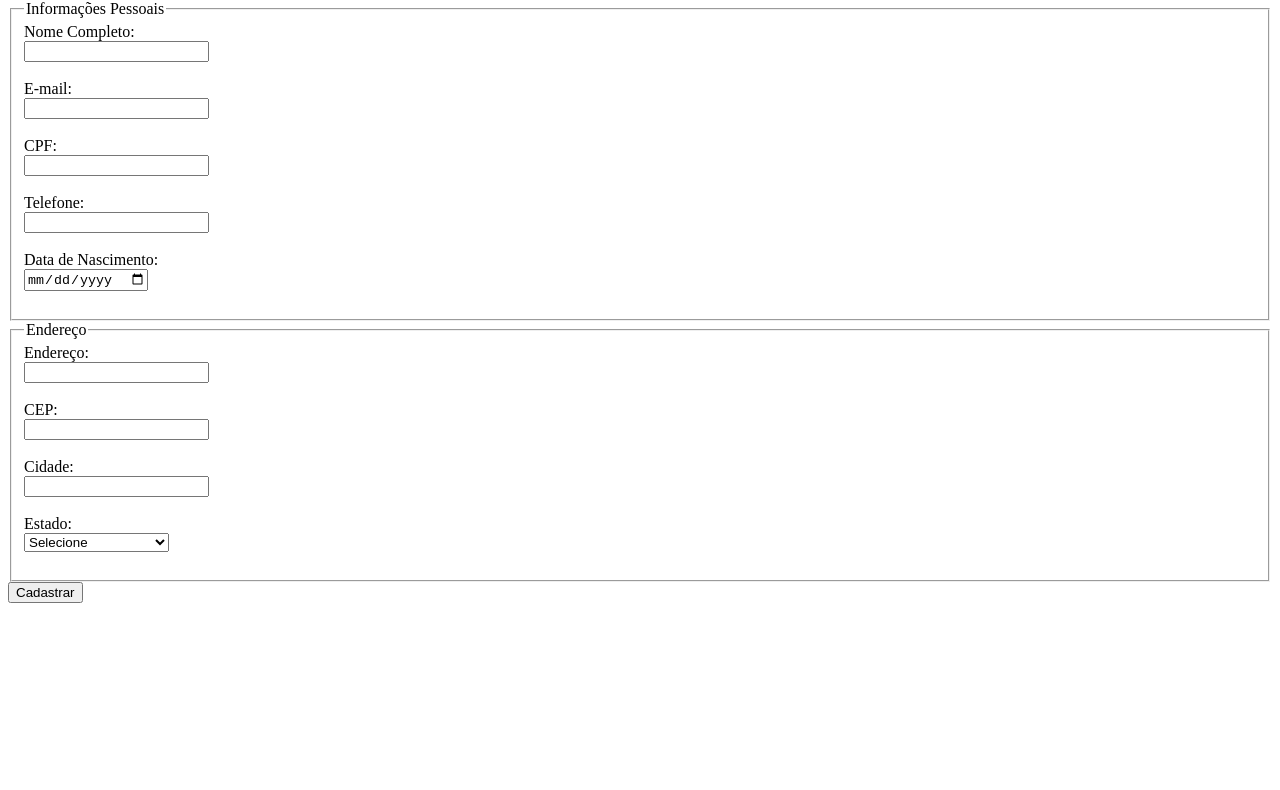
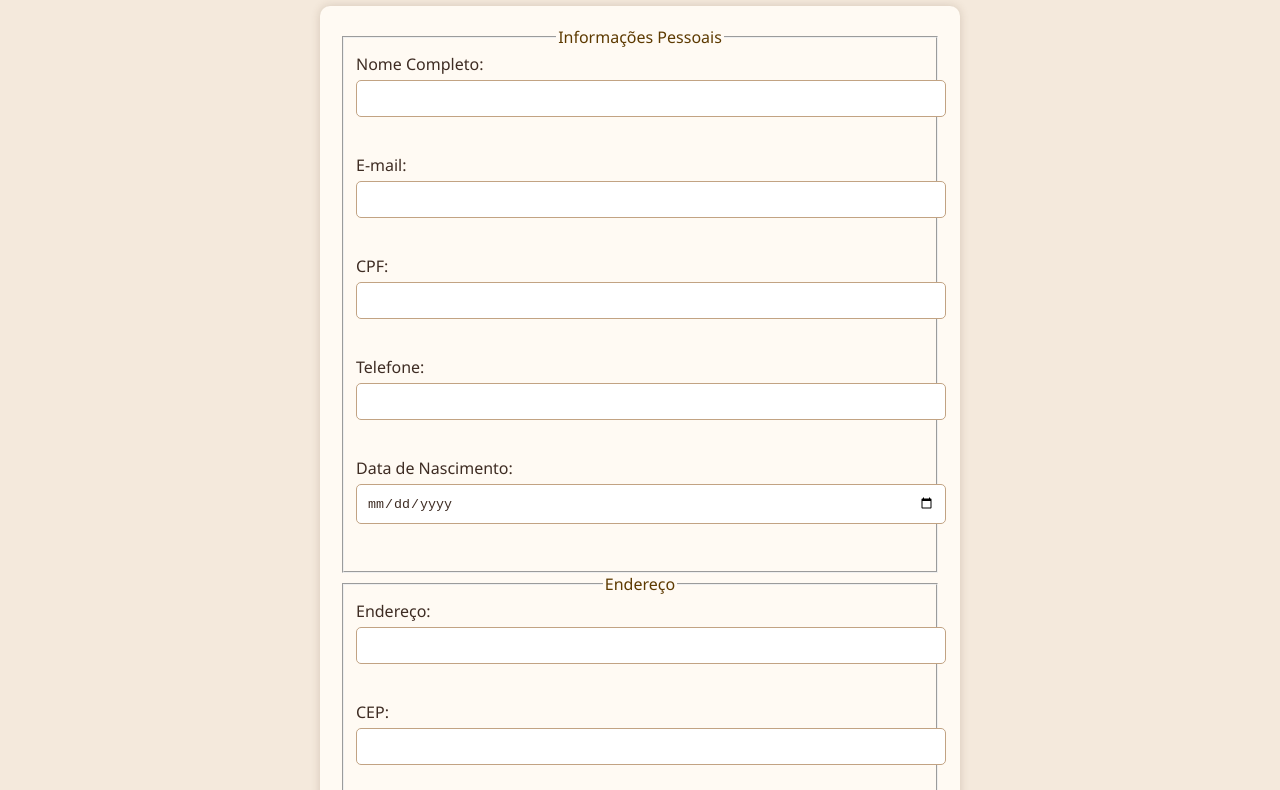
Before and after one commit to wemillyramos/ong-elasconectam, a plain HTML site: page cadastro.html in a window 1280 px wide. Shown: the part 80-870 px from the top of the page. Before the commit the page ends 800 px from the top, so only its background shows below. Drawn offline with Linux system fonts and the light colour scheme.

```diff
--- a/cadastro.html
+++ b/cadastro.html
@@ -3,6 +3,7 @@
 <head>
   <meta charset="UTF-8">
   <title>Cadastro - Elas Conectam</title>
+  <link rel="stylesheet" href="style.css">
   <script>
     // Máscara para CPF
     function mascaraCPF(input) {
--- /dev/null
+++ b/style.css
@@ -0,0 +1,62 @@
+/* Fundo geral */
+body {
+  background-color: #f4e9dc; /* marrom claro/bege */
+  font-family: 'Segoe UI', sans-serif;
+  color: #3e2c23; /* marrom escuro para texto */
+  margin: 20px;
+}
+
+/* Títulos */
+h1, h2, legend {
+  color: #5d3a00; /* marrom médio */
+  text-align: center;
+}
+
+/* Formulário */
+form {
+  background-color: #fffaf3; /* fundo claro com leve tom quente */
+  padding: 20px;
+  border-radius: 10px;
+  max-width: 600px;
+  margin: auto;
+  box-shadow: 0 0 10px rgba(94, 64, 38, 0.2); /* sombra marrom suave */
+}
+
+/* Inputs e selects */
+input, select, textarea {
+  width: 100%;
+  padding: 10px;
+  margin-top: 5px;
+  margin-bottom: 15px;
+  border: 1px solid #c2a383; /* borda marrom clara */
+  border-radius: 5px;
+  background-color: #fff;
+  color: #3e2c23;
+}
+
+/* Botão */
+input[type="submit"] {
+  background-color: #8b5e3c; /* marrom médio */
+  color: #fff;
+  border: none;
+  padding: 10px 20px;
+  border-radius: 5px;
+  cursor: pointer;
+  font-weight: bold;
+  transition: background-color 0.3s ease;
+}
+
+input[type="submit"]:hover {
+  background-color: #a66b45; /* tom mais claro ao passar o mouse */
+}
+
+/* Responsividade */
+@media (max-width: 600px) {
+  body {
+    margin: 10px;
+  }
+
+  form {
+    padding: 15px;
+  }
+}
```
Also changed, not shown: index.html (+1 -0 lines), projetos.html (+1 -0 lines), assets/img/mulheresconversandosobretecnologiaGRANDE.jpg (deleted), 1 other file.
